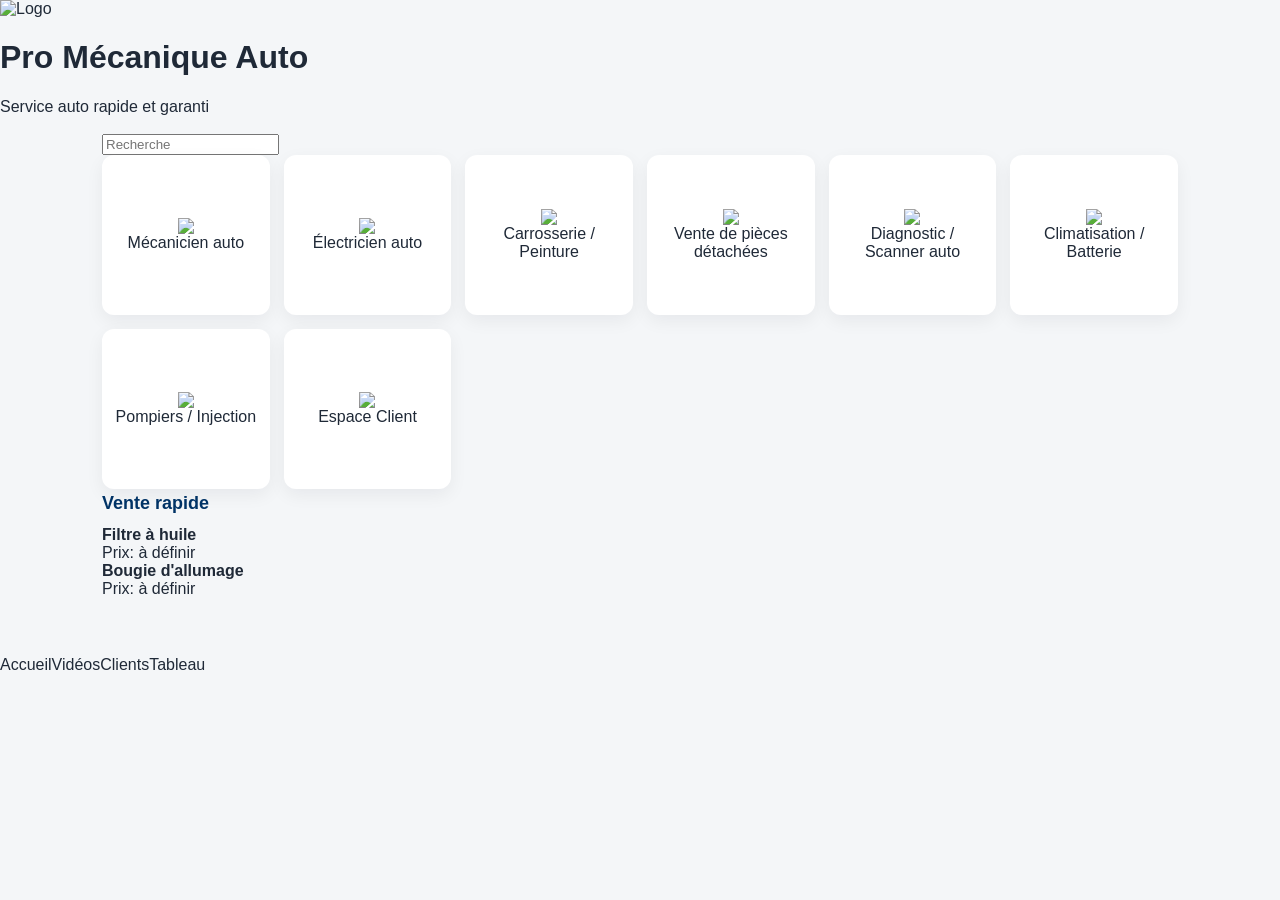
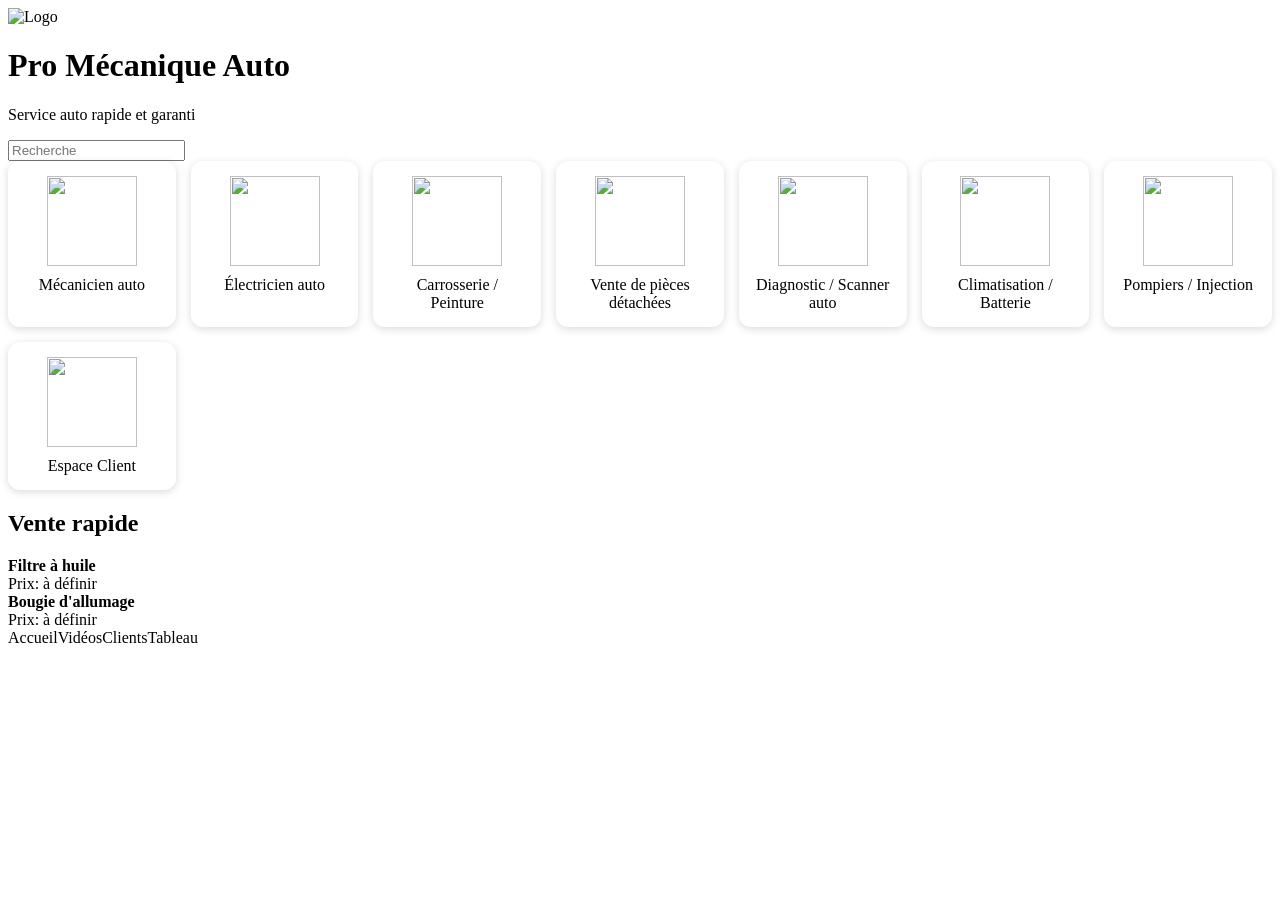

Update styles.css

--- a/styles.css
+++ b/styles.css
@@ -1,167 +1,28 @@
-:root{
-  --blue:#003366;
-  --muted:#6b7280;
-  --bg:#f4f6f8;
-  --white:#ffffff;
-}
-
-*{box-sizing:border-box}
-body{
-  font-family: Inter, "Helvetica Neue", Arial, sans-serif;
-  margin:0;
-  background:var(--bg);
-  color:#1f2937;
-}
-
-.site-header{
-  background: linear-gradient(180deg,var(--blue),#002a4d);
-  color:white;
-  padding:14px 12px;
-}
-
-.header-inner{
-  display:flex;
-  align-items:center;
-  gap:14px;
-  max-width:1100px;
-  margin:0 auto;
-}
-
-.header-inner img{
-  width:86px;
-  height:auto;
-  border-radius:12px;
-  background:rgba(255,255,255,0.06);
-  padding:6px;
-}
-
-.header-right h1{
-  margin:0;
-  font-size:20px;
-  font-weight:700;
-}
-
-.header-right .slogan{
-  margin:0;
-  font-size:13px;
-  opacity:0.95;
-}
-
-.search-bar{
-  max-width:1100px;
-  margin:12px auto 0;
-  padding:0 12px 14px;
-}
-
-.search-bar input{
-  width:100%;
-  display:block;
-  padding:12px 14px;
-  border-radius:10px;
-  border:1px solid rgba(0,0,0,0.06);
-  box-shadow:0 2px 6px rgba(2,6,23,0.04);
-  font-size:15px;
-}
-
-.container{
-  max-width:1100px;
-  margin:18px auto;
-  padding:0 12px 40px;
-}
-
-h2{
-  color:var(--blue);
-  margin:4px 0 12px;
-  font-size:18px;
-}
-
 .grid{
-  display:grid;
-  grid-template-columns:repeat(auto-fill,minmax(150px,1fr));
-  gap:14px;
+display:grid;
+grid-template-columns:repeat(auto-fit,minmax(150px,1fr));
+gap:15px;
 }
 
 .card{
-  background:var(--white);
-  border-radius:12px;
-  padding:12px;
-  text-align:center;
-  box-shadow:0 6px 18px rgba(12,20,40,0.06);
-  transition:transform .18s ease, box-shadow .18s ease;
-  min-height:160px;
-  display:flex;
-  flex-direction:column;
-  justify-content:center;
-  align-items:center;
+background:#fff;
+border-radius:12px;
+padding:15px;
+text-align:center;
+box-shadow:0 2px 8px rgba(0,0,0,.15);
+overflow:hidden;
 }
 
-.card:hover{ transform:translateY(-4px); box-shadow:0 18px 36px rgba(6,18,60,0.10); }
-
-.card-img-wrap{
-  width:100%;
-  display:flex;
-  justify-content:center;
-  align-items:center;
-  margin-bottom:8px;
-  height:90px;
+.card img{
+width:90px;
+height:90px;
+object-fit:contain;
+display:block;
+margin:0 auto 10px;
 }
 
-.card-img-wrap img{
-  max-width:86px;
-  max-height:86px;
-  object-fit:contain;
-}
-
-.card-title{
-  font-weight:600;
-  color:#0f1724;
-  margin:0;
-  font-size:14px;
-}
-
-/* Vente box */
-.vente-box{
-  margin:12px 0 18px;
-  background:linear-gradient(180deg, #ffffff, #f7fbff);
-  border-radius:12px;
-  padding:12px;
-  border:1px solid rgba(2,6,23,0.04);
-}
-
-.vente-actions{ display:flex; gap:10px; margin-top:8px; flex-wrap:wrap; }
-.btn{
-  display:inline-block;
-  padding:10px 12px;
-  border-radius:10px;
-  text-decoration:none;
-  font-weight:600;
-  color:white;
-  background:var(--blue);
-}
-.btn.whatsapp{ background:#25D366; color:white; }
-.btn.call{ background:#0b63b3; }
-
-/* Produits */
-.produits-list{ display:flex; gap:12px; flex-wrap:wrap; margin-top:12px; }
-.produit{
-  background:white;
-  padding:10px;
-  border-radius:10px;
-  box-shadow:0 8px 20px rgba(3,12,36,0.04);
-}
-
-/* Footer */
-.site-footer{
-  background:var(--blue);
-  color:white;
-  padding:18px 12px;
-  text-align:center;
-}
-.site-footer .footer-nav{ display:flex; gap:12px; justify-content:center; margin-bottom:8px; flex-wrap:wrap; }
-.site-footer a{ color:rgba(255,255,255,0.95); text-decoration:none; font-weight:600; }
-
-/* Responsive */
-@media (max-width:540px){
-  .header-inner{ flex-direction:column; align-items:flex-start; gap:8px; }
-  .search-bar{ margin-top:8px; }
+.card h3{
+font-size:18px;
+margin:0;
+color:#003366;
 }
